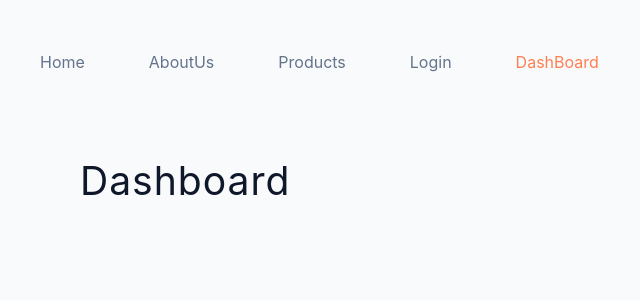
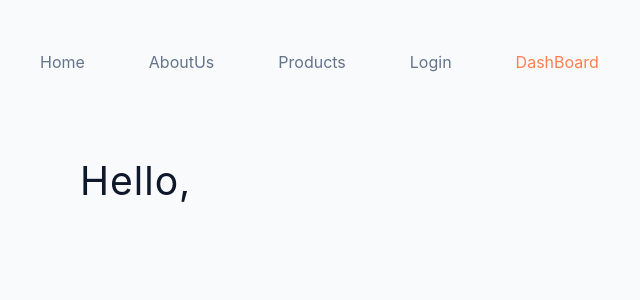
Before and after one commit to UsamaBhakrani/React-Router-v6, a React (Vite) app: page /dashboard in a window 1280 px wide. Shown: the top 300 px of the page, without its empty margins (0-640 px from the left). Built offline with nearby package versions, Linux system fonts and the light colour scheme.

Commit message:
login and programmatic navigation with usenavigate

```diff
--- a/src/pages/Dashboard.jsx
+++ b/src/pages/Dashboard.jsx
@@ -1,7 +1,7 @@
 const Dashboard = ({ user }) => {
   return (
     <section className="section">
-      <h2>Dashboard</h2>
+      <h2>Hello,{user?.name}</h2>
     </section>
   );
 };
--- a/src/pages/Login.jsx
+++ b/src/pages/Login.jsx
@@ -1,41 +1,49 @@
-import { useState } from 'react';
-const Login = ({setUser}) => {
-  const [name, setName] = useState('');
-  const [email, setEmail] = useState('');
+import { useState } from "react";
+import { useNavigate } from "react-router";
+
+const Login = ({ setUser }) => {
+  const [name, setName] = useState("");
+  const [email, setEmail] = useState("");
+
+  const navigate = useNavigate();
 
   const handleSubmit = async (e) => {
     e.preventDefault();
+
+    if (!name || !email) return;
+    setUser({ name, email });
+    navigate("/dashboard");
   };
 
   return (
-    <section className='section'>
-      <form className='form' onSubmit={handleSubmit}>
+    <section className="section">
+      <form className="form" onSubmit={handleSubmit}>
         <h5>login</h5>
-        <div className='form-row'>
-          <label htmlFor='name' className='form-label'>
+        <div className="form-row">
+          <label htmlFor="name" className="form-label">
             name
           </label>
           <input
-            type='text'
-            className='form-input'
-            id='name'
+            type="text"
+            className="form-input"
+            id="name"
             value={name}
             onChange={(e) => setName(e.target.value)}
           />
         </div>
-        <div className='form-row'>
-          <label htmlFor='email' className='form-label'>
+        <div className="form-row">
+          <label htmlFor="email" className="form-label">
             email
           </label>
           <input
-            type='email'
-            className='form-input'
-            id='email'
+            type="email"
+            className="form-input"
+            id="email"
             value={email}
             onChange={(e) => setEmail(e.target.value)}
           />
         </div>
-        <button type='submit' className='btn btn-block'>
+        <button type="submit" className="btn btn-block">
           login
         </button>
       </form>
```
